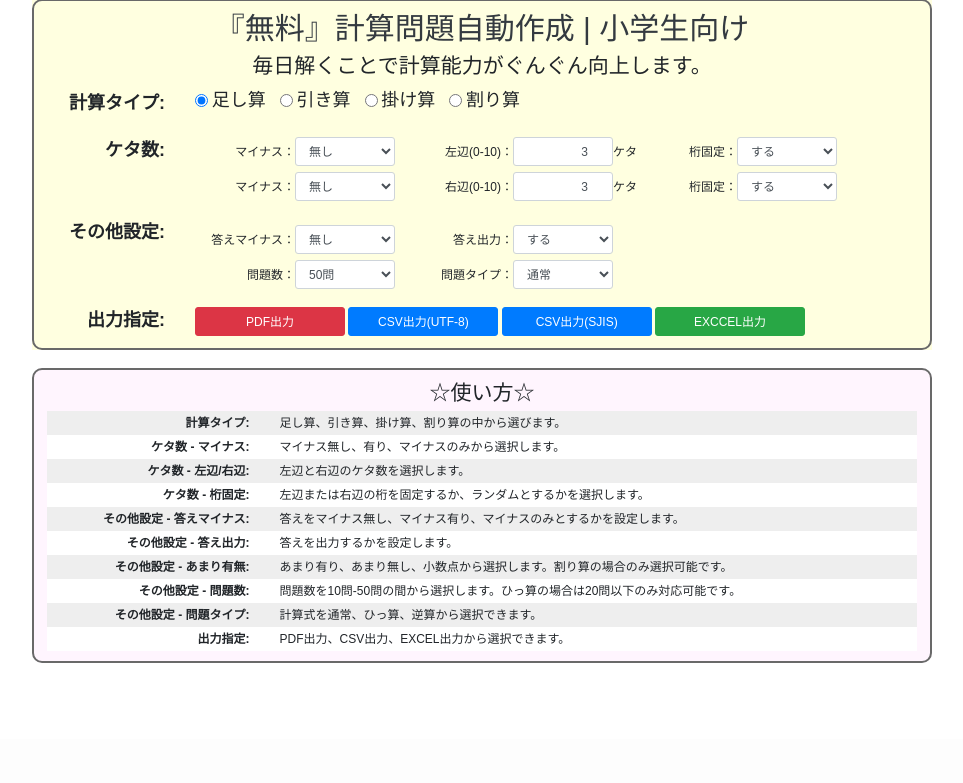
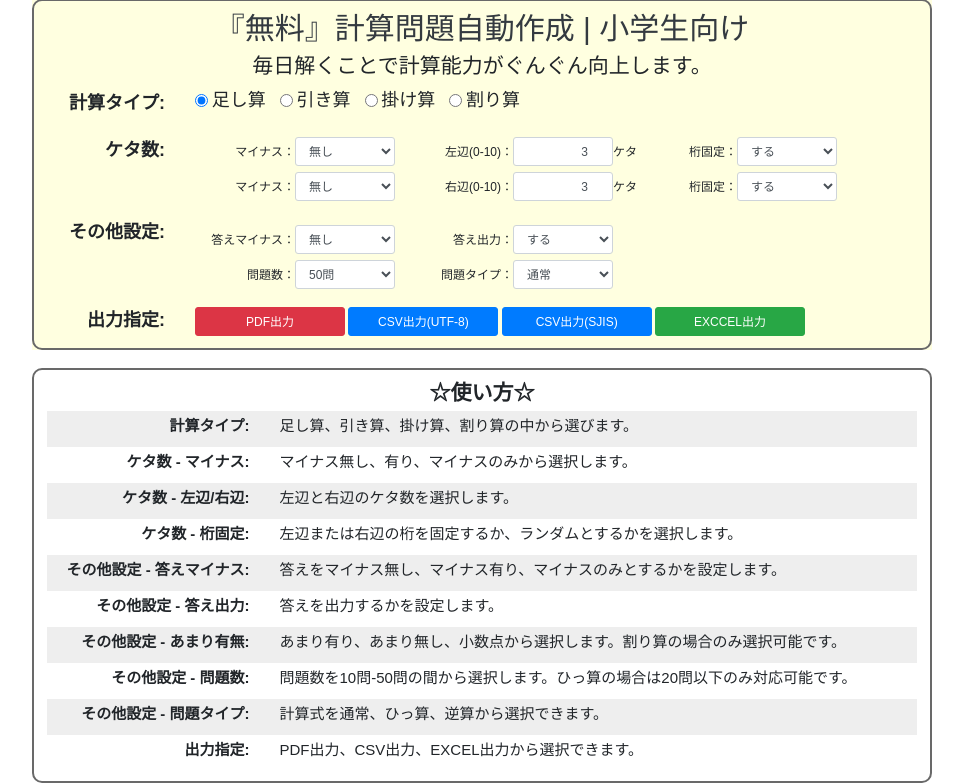
Before and after one commit to ma-yo/studysite, a Django app: page / in a window 1280 px wide. Shown: the part 61-844 px from the top of the page, without its empty margins (158-1121 px from the left). Before the commit the page ends 724 px from the top, so only its background shows below. Run offline with Django 3.2, Linux system fonts and the light colour scheme; parts of the project's set-up code (start-up, migrations or seed data) failed here and were passed over; some libraries are stand-ins or nearby versions.

Commit message:
説明文修正

```diff
--- a/sansudrill/static/sansudrill/css/index.css
+++ b/sansudrill/static/sansudrill/css/index.css
@@ -31,7 +31,7 @@ select#id_mod_input, select#id_left_minus_select, select#id_right_minus_select
     margin: auto;
     width: 900px;
     border-radius: 10px;
-    background-color: rgb(255, 245, 254);
+    background-color: white;
 }
 
 .description-area {
--- a/sansudrill/templates/sansudrill/index.html
+++ b/sansudrill/templates/sansudrill/index.html
@@ -134,88 +134,88 @@
     <div class="mt-4 description-area">
         <div class="row">
             <div class="col-12">
-                <h3>☆使い方☆</h3>
+                <h3 class="font-weight-bold">☆使い方☆</h3>
             </div>
         </div>
-        <div class="row bg-odd ml-1 mr-1 pt-1 pb-1">
-            <div class="col-3 text-right font-weight-bold">
+        <div class="row bg-odd ml-1 mr-1 pt-2 pb-2">
+            <h5 class="col-3 text-right font-weight-bold">
                 計算タイプ:
-            </div>
-            <div class="col-9 text-left">
+            </h5>
+            <h5 class="col-9 text-left">
                 足し算、引き算、掛け算、割り算の中から選びます。
-            </div>
+            </h5>
         </div>
-        <div class="row bg-even ml-1 mr-1 pt-1 pb-1">
-            <div class="col-3 text-right font-weight-bold">
+        <div class="row bg-even ml-1 mr-1 pt-2 pb-2">
+            <h5 class="col-3 text-right font-weight-bold">
                 ケタ数 - マイナス:
-            </div>
-            <div class="col-9 text-left">
+            </h5>
+            <h5 class="col-9 text-left">
                 マイナス無し、有り、マイナスのみから選択します。
-            </div>
+            </h5>
         </div>
-        <div class="row bg-odd ml-1 mr-1 pt-1 pb-1">
-            <div class="col-3 text-right font-weight-bold">
+        <div class="row bg-odd ml-1 mr-1 pt-2 pb-2">
+            <h5 class="col-3 text-right font-weight-bold">
                 ケタ数 - 左辺/右辺:
-            </div>
-            <div class="col-9 text-left">
+            </h5>
+            <h5 class="col-9 text-left">
                 左辺と右辺のケタ数を選択します。
-            </div>
+            </h5>
         </div>
-        <div class="row bg-even ml-1 mr-1 pt-1 pb-1">
-            <div class="col-3 text-right font-weight-bold">
+        <div class="row bg-even ml-1 mr-1 pt-2 pb-2">
+            <h5 class="col-3 text-right font-weight-bold">
                 ケタ数 - 桁固定:
-            </div>
-            <div class="col-9 text-left">
+            </h5>
+            <h5 class="col-9 text-left">
                 左辺または右辺の桁を固定するか、ランダムとするかを選択します。
-            </div>
+            </h5>
         </div>
-        <div class="row bg-odd ml-1 mr-1 pt-1 pb-1">
-            <div class="col-3 text-right font-weight-bold">
+        <div class="row bg-odd ml-1 mr-1 pt-2 pb-2">
+            <h5 class="col-3 text-right font-weight-bold">
                 その他設定 - 答えマイナス:
-            </div>
-            <div class="col-9 text-left">
+            </h5>
+            <h5 class="col-9 text-left">
                 答えをマイナス無し、マイナス有り、マイナスのみとするかを設定します。
-            </div>
+            </h5>
         </div>
-        <div class="row bg-even ml-1 mr-1 pt-1 pb-1">
-            <div class="col-3 text-right font-weight-bold">
+        <div class="row bg-even ml-1 mr-1 pt-2 pb-2">
+            <h5 class="col-3 text-right font-weight-bold">
                 その他設定 - 答え出力:
-            </div>
-            <div class="col-9 text-left">
+            </h5>
+            <h5 class="col-9 text-left">
                 答えを出力するかを設定します。
-            </div>
+            </h5>
         </div>
-        <div class="row bg-odd ml-1 mr-1 pt-1 pb-1">
-            <div class="col-3 text-right font-weight-bold">
+        <div class="row bg-odd ml-1 mr-1 pt-2 pb-2">
+            <h5 class="col-3 text-right font-weight-bold">
                 その他設定 - あまり有無:
-            </div>
-            <div class="col-9 text-left">
+            </h5>
+            <h5 class="col-9 text-left">
                 あまり有り、あまり無し、小数点から選択します。割り算の場合のみ選択可能です。
-            </div>
+            </h5>
         </div>
-        <div class="row bg-even ml-1 mr-1 pt-1 pb-1">
-            <div class="col-3 text-right font-weight-bold">
+        <div class="row bg-even ml-1 mr-1 pt-2 pb-2">
+            <h5 class="col-3 text-right font-weight-bold">
                 その他設定 - 問題数:
-            </div>
-            <div class="col-9 text-left">
+            </h5>
+            <h5 class="col-9 text-left">
                 問題数を10問-50問の間から選択します。ひっ算の場合は20問以下のみ対応可能です。
-            </div>
+            </h5>
         </div>
-        <div class="row bg-odd ml-1 mr-1 pt-1 pb-1">
-            <div class="col-3 text-right font-weight-bold">
+        <div class="row bg-odd ml-1 mr-1 pt-2 pb-2">
+            <h5 class="col-3 text-right font-weight-bold">
                 その他設定 - 問題タイプ:
-            </div>
-            <div class="col-9 text-left">
+            </h5>
+            <h5 class="col-9 text-left">
                 計算式を通常、ひっ算、逆算から選択できます。
-            </div>
+            </h5>
         </div>
-        <div class="row bg-even ml-1 mr-1 pt-1 pb-1">
-            <div class="col-3 text-right font-weight-bold">
+        <div class="row bg-even ml-1 mr-1 pt-2 pb-2">
+            <h5 class="col-3 text-right font-weight-bold">
                 出力指定:
-            </div>
-            <div class="col-9 text-left">
+            </h5>
+            <h5 class="col-9 text-left">
                 PDF出力、CSV出力、EXCEL出力から選択できます。
-            </div>
+            </h5>
         </div>
     </div>
 </div>
```
